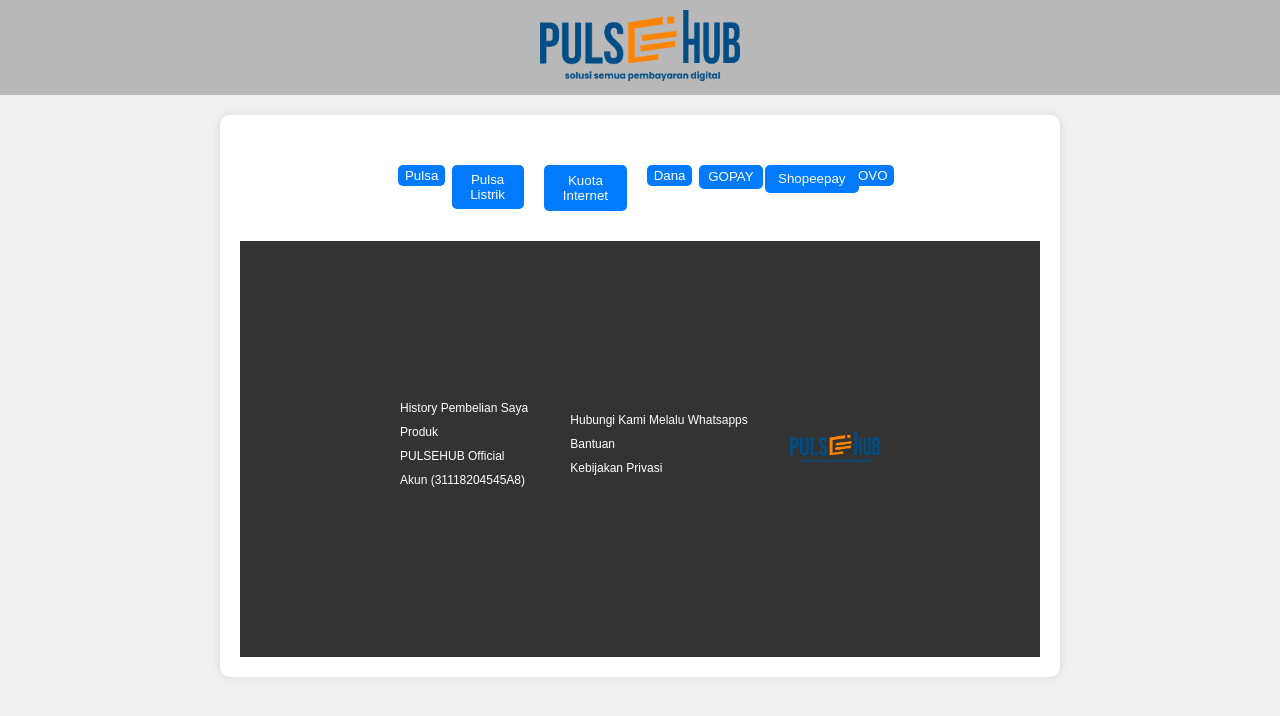
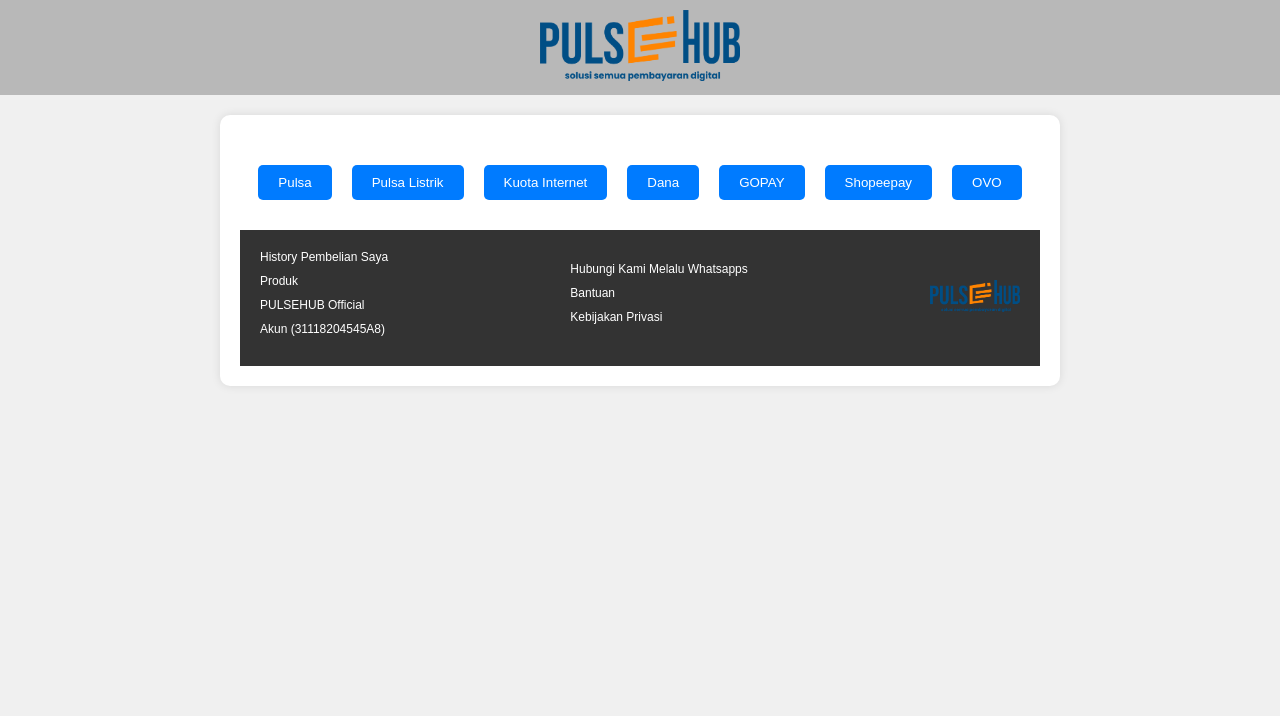
Before and after one commit to fujinurfirdaus/fujinurfirdaus.github.io, a plain HTML site: page index.html in a window 1280 px wide. Drawn offline with Linux system fonts and the light colour scheme.

Commit message:
Update index.html

```diff
--- a/index.html
+++ b/index.html
@@ -58,7 +58,7 @@
 
     .button {
       display: inline-block;
-      padding: 10% 20%;
+      padding: 10px 20px;
       background-color: #007bff;
       color: #fff;
       text-decoration: none;
@@ -66,6 +66,7 @@
       transition: background-color 0.3s ease;
       cursor: pointer;
       border: none;
+      margin-button : 10px;
     }
 
     .button:hover {
@@ -100,10 +101,11 @@
     .footer {
       background-color: #333;
       color: #fff;
-      padding: 20%;
+      padding: 20px;
       display: flex;
       justify-content: space-between;
       align-items: center;
+      margin_top : 20px;
     }
 
     .footer-column {
```
